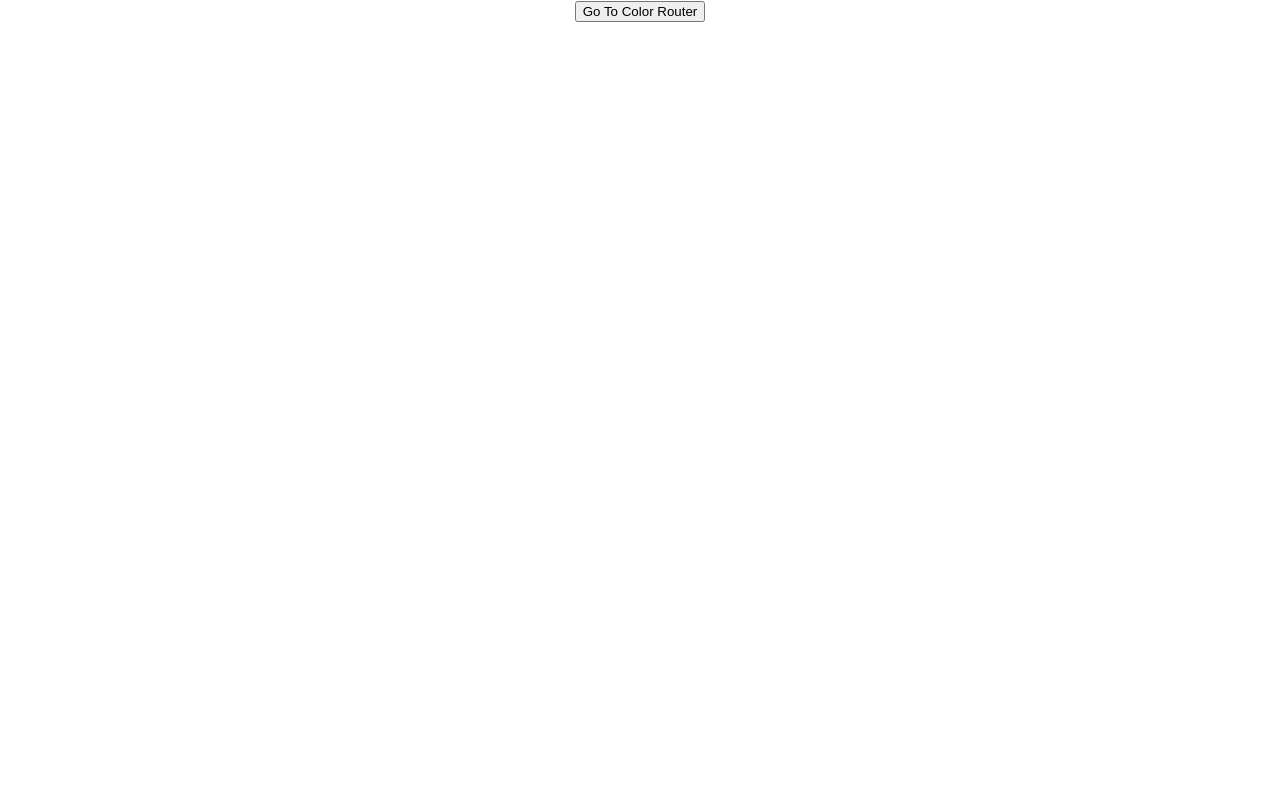
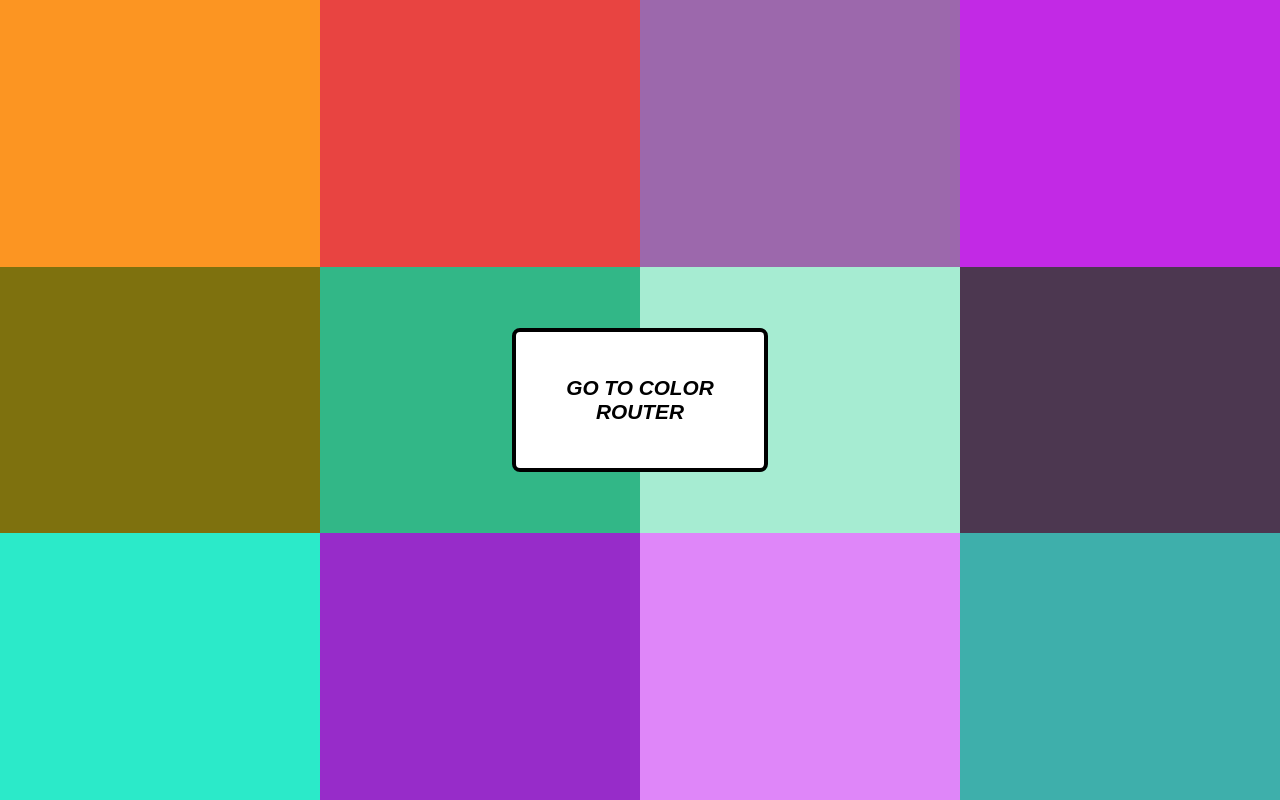
Before and after one commit to dillon-brock/react-color-router, a React (Create React App) app: page / in a window 1280 px wide. Built offline with nearby package versions, Linux system fonts and the light colour scheme.

Commit message:
added styling to landing page

```diff
--- a/src/App.js
+++ b/src/App.js
@@ -1,4 +1,3 @@
-import logo from './logo.svg';
 import './App.css';
 import { Route, Switch } from 'react-router-dom';
 import Header from './components/Header/Header';
--- a/src/components/Home/Home.css
+++ b/src/components/Home/Home.css
@@ -0,0 +1,25 @@
+.container {
+  position: relative;
+}
+
+.home-main {
+  display: grid;
+  grid-template-rows: 1fr 1fr 1fr;
+  grid-template-columns: 1fr 1fr 1fr 1fr;
+}
+
+button {
+  position: absolute;
+  left: 40vw;
+  right: 40vw;
+  width: 20vw;
+  top: 41vh;
+  height: 18vh;
+  background: white;
+  border-radius: 8px;
+  border: 4px solid black;
+  text-transform: uppercase;
+  font-size: 1.3rem;
+  font-weight: 700;
+  font-style: italic;
+}
--- a/src/components/Home/Home.js
+++ b/src/components/Home/Home.js
@@ -1,9 +1,23 @@
+import './Home.css';
 import { Link } from 'react-router-dom';
 
 export default function Home() {
+  const colors = [];
+  for (let i = 0; i < 12; i++) {
+    let color = [];
+    for (let i = 0; i < 3; i++) {
+      color.push(Math.floor(Math.random() * 256));
+    }
+    colors.push(color);
+  }
   return (
-    <Link to='/255/255/255'>
-      <button>Go To Color Router</button>
-    </Link>
+    <div className='container'>
+      <main className='home-main'>
+        {colors.map((color, i) => <div key={i} style={{ backgroundColor: `rgb(${colors[i][0]}, ${colors[i][1]}, ${colors[i][2]})`, width: `100%`, height: `100%` }}></div>)}
+      </main>
+      <Link to='/255/255/255'>
+        <button>Go To Color Router</button>
+      </Link>
+    </div>
   );
 }
```
